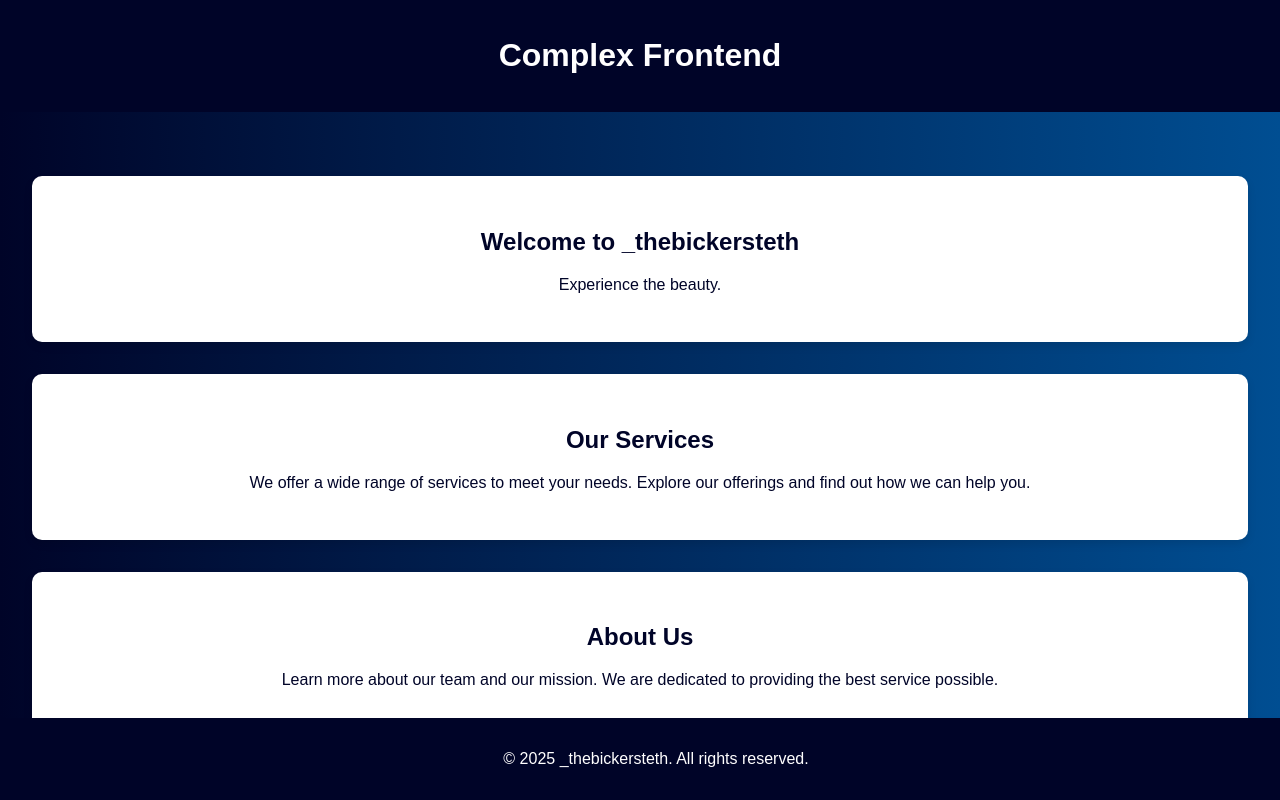
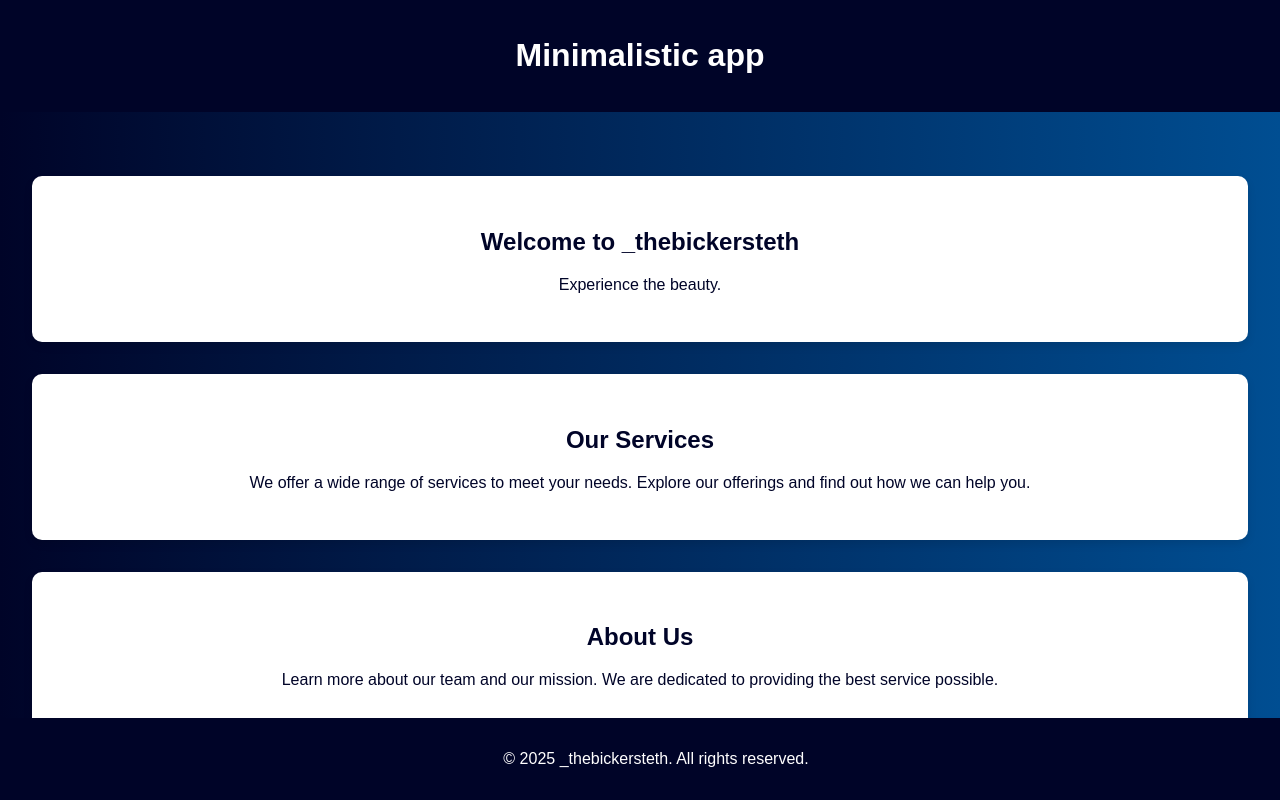
Before and after one commit to Oluwademiladeogo/NGINX-TEST, a website: page index.html in a window 1280 px wide. Shown: the top 800 px of the page. Drawn offline with Linux system fonts and the light colour scheme.

Commit message:
change app name

```diff
--- a/index.html
+++ b/index.html
@@ -118,7 +118,7 @@
 </head>
 <body>
     <header>
-        <h1>Complex Frontend</h1>
+        <h1>Minimalistic app</h1>
     </header>
     <main>
         <section class="content-section fade-in">
```
